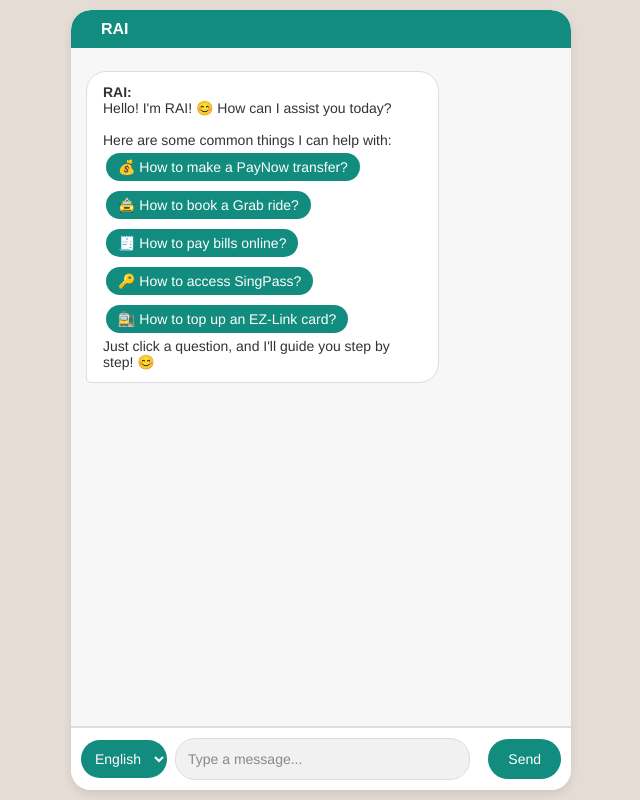
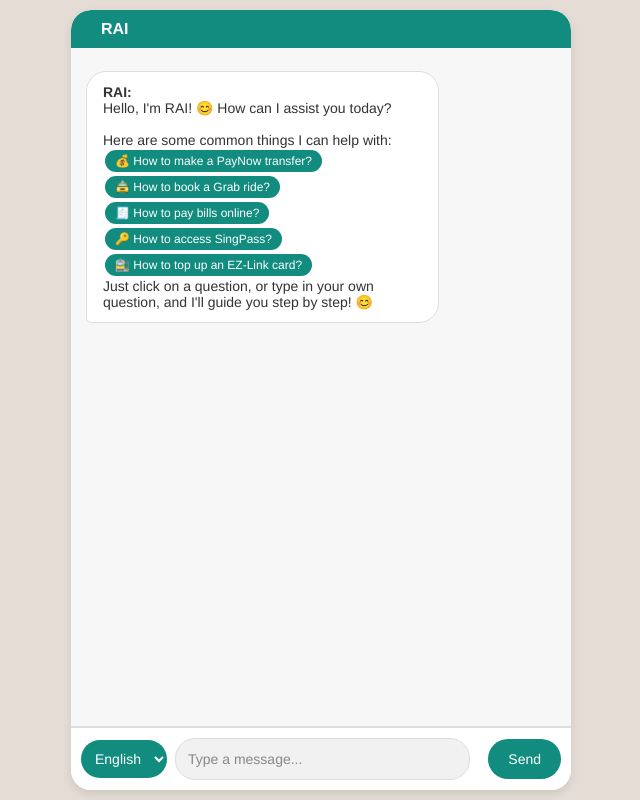
Before and after one commit to rolandtcs/chatwithrai, a Flask app: page / in a window 1280 px wide. Shown: the whole page, without its empty margins (319-959 px from the left). Run offline with Flask 3, Linux system fonts and the light colour scheme; parts of the project's set-up code (start-up, migrations or seed data) failed here and were passed over.

Commit message:
Edit FAQs button

```diff
--- a/chatbot.py
+++ b/chatbot.py
@@ -55,6 +55,13 @@ def chatbot_response(user_message, user_language="English"):
         "7. Allow for different user preferences – Be flexible by offering alternative methods (e.g., “You can also do this through WhatsApp if you prefer”)."
         "8. Encourage confirmation and feedback – Ask, “Does this make sense?” or “Would you like me to repeat or simplify that?” before moving forward."
 
+        "Response Formatting Guidelines:"
+        "- Ensure responses are structured and well-organized."
+        "- Use clear paragraphing** instead of one long block of text."
+        "- When listing instructions, use numbered steps (1, 2, 3...)."
+        "- Use bullet points for additional details or tips** to improve readability."
+        "- Bold important UI elements** (e.g., "Book Now" button) to help users navigate digital interfaces easily."
+
         "Your goal is to make every digital process feel easy, stress-free, and achievable so that users feel supported and empowered."
     )
 
--- a/static/chatbot.js
+++ b/static/chatbot.js
@@ -24,12 +24,12 @@ document.addEventListener("DOMContentLoaded", function () {
         ).join("<br>");
 
         const initialMessage = `
-            <p>Hello! I'm RAI! 😊 How can I assist you today?</p>
+            <p>Hello, I'm RAI! 😊 How can I assist you today?</p>
             <br>
             <p>Here are some common things I can help with:</p>
             ${faqButtons}
             <br>
-            <p>Just click a question, and I'll guide you step by step! 😊</p>
+            <p>Just click on a question, or type in your own question, and I'll guide you step by step! 😊</p>
         `;
 
         addMessage("RAI", initialMessage, "ai");
--- a/static/styles.css
+++ b/static/styles.css
@@ -204,13 +204,13 @@ textarea::placeholder {
 /* FAQ Button Styling */
 .faq-btn {
     display: inline-block;
-    padding: 6px 12px;  /* Reduced padding for smaller height */
-    margin: 5px 3px;  /* Less spacing between buttons */
-    font-size: 14px;  /* Smaller text */
+    padding: 4px 10px;  /* Reduced padding for smaller height */
+    margin: 2px;  /* Less spacing between buttons */
+    font-size: 12px;  /* Smaller text */
     background-color: #128C7E;  /* WhatsApp Green */
     color: white;
     border: none;
-    border-radius: 15px;  /* Keeps rounded corners */
+    border-radius: 12px;  /* Keeps rounded corners */
     cursor: pointer;
     transition: background-color 0.2s ease;
     text-align: center;
@@ -227,7 +227,7 @@ textarea::placeholder {
     display: flex;
     flex-wrap: wrap;  /* Allows buttons to wrap to new lines */
     justify-content: center;  /* Centers buttons */
-    gap: 4px;  /* Reduces gap between buttons */
+    gap: 2px;  /* Reduces gap between buttons */
     max-width: 100%;  /* Prevents excessive width */
     padding: 5px 0;  /* Less vertical padding */
 }
```
